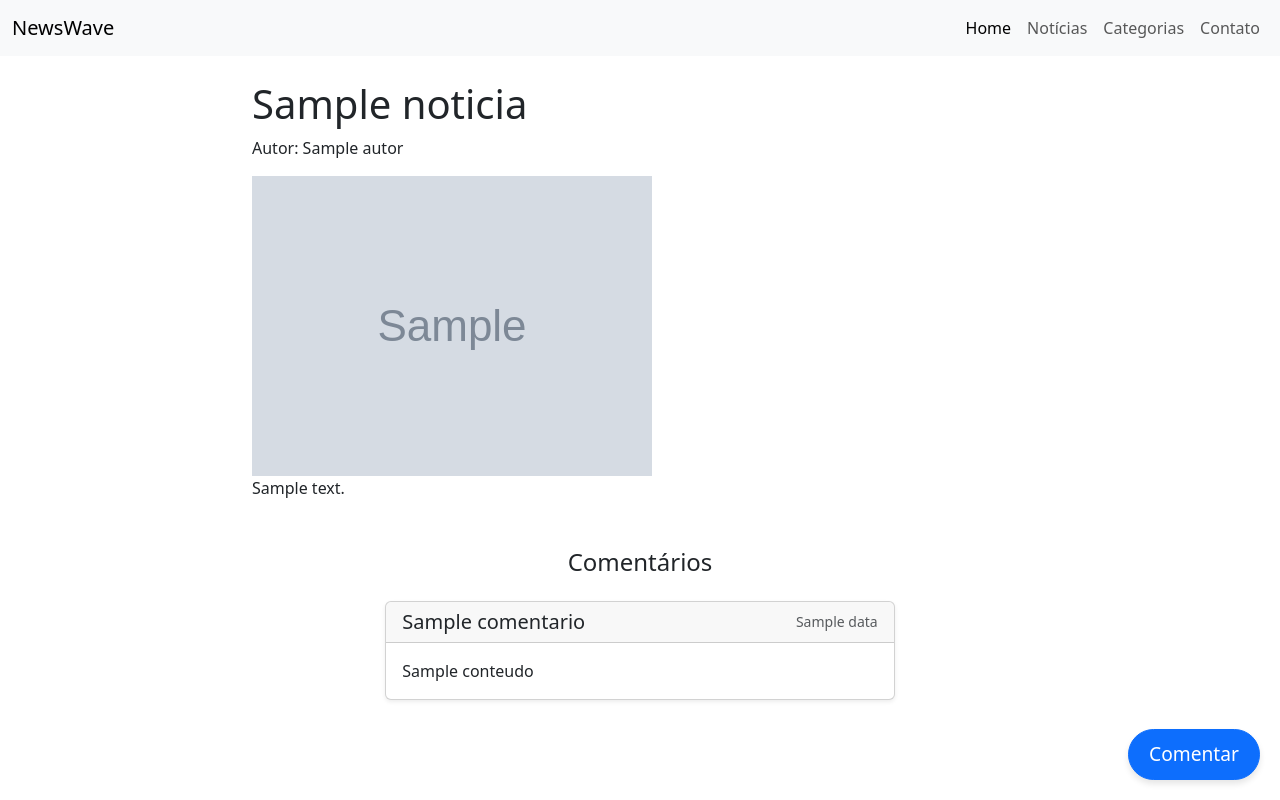
After one commit to gustavorodriDEV/newswave, a Flask app: template templates/discutir.html in a window 1280 px wide. The commit adds this page. Run offline with Flask 3, Linux system fonts and the light colour scheme; the template is opened without the code that fills it: most values are stand-ins (such as "Sample title", 1, 10 or a date in 2020); grey boxes marked "Sample" are stand-in pictures.

Commit message:
Implementa comentários nas notícias e adiciona link 'Ver notícia completa' para a fonte

```diff
--- a/main.py
+++ b/main.py
@@ -1,15 +1,15 @@
-from flask import Flask, render_template, request, redirect, flash, url_for, session, make_response
+from flask import Flask, render_template, request, redirect, flash, url_for, session, make_response, jsonify
 from config.db import conexao_db, fechar_conexao
 from usuario import Usuario
 from werkzeug.security import check_password_hash
 from config.secret_key import Secret_key
-from noticias import Noticias,salvar_noticias_db, buscar_noticias_db
-
+from noticias import Noticias, salvar_noticias_db, buscar_noticias_db
+from comentario_newswave import Comentario
+from datetime import datetime
 
 app = Flask(__name__)
 
 app.config['SECRET_KEY'] = Secret_key.sessao()
-
 
 @app.route('/teste_conexao')
 def teste_conexao():
@@ -26,26 +26,18 @@ def login():
         email = request.form['email']
         senha = request.form['password']
 
-        con = conexao_db()
-        if con:
-            try:
-                cursor = con.cursor()
-                cursor.execute("SELECT senha FROM usuarios WHERE email = %s", (email,))
-                result = cursor.fetchone()
+        usuario_classe = Usuario(None, None, None)
+        usuario = usuario_classe.buscar_por_email(email)
 
-                if result and check_password_hash(result[0], senha):
-                    session['email'] = email
-                    flash('Login realizado com sucesso!', 'sucesso')
-                    return redirect(url_for('index'))
-                else:
-                    flash('Email ou senha incorretos.', 'erro')
-            except Exception as e:
-                print(f"Erro: {e}")
-                flash('Erro ao realizar o login, tente novamente.', 'erro')
-            finally:
-                fechar_conexao(con)
+        if usuario and check_password_hash(usuario[3], senha):
+            session['email'] = email
+            flash('Login realizado com sucesso!', 'sucesso')
+            return redirect(url_for('index'))
+        else:
+            flash('Email ou senha incorretos.', 'erro')
 
     return render_template('login.html')
+
 
 @app.route('/cadastro', methods=['GET', 'POST'])
 def cadastro():
@@ -77,6 +69,13 @@ def index():
 
     noticias_do_banco = buscar_noticias_db()
 
+    for noticia in noticias_do_banco:
+        if 'id' in noticia:
+            noticia['comentarios_count'] = Comentario.contar_comentarios(noticia['id'])
+        else:
+            print("Noticia ID não encontrado")
+            noticia['comentarios_count'] = 0
+
     response = make_response(render_template('index.html',
                                              email=session['email'],
                                              articles=noticias_do_banco))
@@ -86,8 +85,8 @@ def index():
 
     return response
 
-@app.route('/noticia_completa/<int:noticia_id>')
-def noticia_completa(noticia_id):
+@app.route('/discutir/<int:noticia_id>')
+def discutir(noticia_id):
     if 'email' not in session:
         return redirect(url_for('login'))
 
@@ -95,18 +94,55 @@ def noticia_completa(noticia_id):
     cursor = conn.cursor(dictionary=True)
     cursor.execute("SELECT * FROM noticias WHERE id = %s", (noticia_id,))
     noticia = cursor.fetchone()
+
+    comentarios = Comentario.obter_comentarios(noticia_id)
+
     cursor.close()
     fechar_conexao(conn)
 
     if noticia:
-        response = make_response(render_template('noticia_completa.html', noticia=noticia))
-        response.headers['Cache-Control'] = 'private, no-store, max-age=0, must-revalidate'
-        response.headers['Pragma'] = 'no-cache'
-        response.headers['Expires'] = '-1'
-        return response
+        return render_template('discutir.html', noticia=noticia, comentarios=comentarios, noticia_id=noticia_id)
     else:
         flash("Notícia não encontrada", "erro")
         return redirect(url_for('index'))
+
+
+@app.route('/comentarios/<int:noticia_id>', methods=['GET', 'POST'])
+def comentario(noticia_id):
+    if request.method == 'POST':
+
+        if 'email' not in session:
+            flash('Você precisa estar logado para enviar um comentário.', 'erro')
+            return redirect(url_for('login'))
+
+        usuario_classe = Usuario(None, session['email'], None)
+        usuario = usuario_classe.buscar_por_email(session['email'])
+
+        if not usuario:
+            flash('Usuário não encontrado.', 'erro')
+            return redirect(url_for('login'))
+
+        conteudo = request.form.get('comentario')
+
+        if not conteudo or conteudo.strip() == '':
+            flash('O comentário não pode estar vazio.', 'erro')
+            return redirect(url_for('discutir', noticia_id=noticia_id))
+
+        novo_comentario = Comentario(conteudo, usuario[0], noticia_id)
+        if novo_comentario.inserir_comentario():
+            flash('Comentário enviado com sucesso!', 'sucesso')
+        else:
+            flash('Erro ao enviar comentário.', 'erro')
+
+        return redirect(url_for('discutir', noticia_id=noticia_id))
+
+    else:
+        comentarios = Comentario.obter_comentarios(noticia_id)
+        if comentarios:
+            return jsonify(comentarios), 200
+        else:
+            return jsonify({'message': 'Nenhum comentário encontrado para esta notícia.'}), 404
+
 
 @app.route('/logout', methods=['GET', 'POST'])
 def logout():
--- /dev/null
+++ b/static/css/discutir.css
@@ -0,0 +1,137 @@
+.container {
+    max-width: 800px;
+    margin: 100px auto 0;
+}
+.container {
+    max-width: 800px;
+    margin: 0 auto;
+}
+.title {
+    font-size: 24px;
+    font-weight: bold;
+    margin-bottom: 10px;
+}
+.autor {
+    font-size: 14px;
+    color: #888;
+    margin-bottom: 20px;
+}
+.image {
+    max-width: 100%;
+    height: auto;
+    margin-bottom: 20px;
+}
+.link {
+    display: inline-block;
+    margin-top: 20px;
+    padding: 10px 15px;
+    background-color: #007bff;
+    color: white;
+    text-decoration: none;
+    border-radius: 5px;
+}
+.link:hover {
+    background-color: #0056b3;
+}
+
+
+
+.comments-section {
+margin-top: 20px;
+padding: 15px;
+background-color: #f9f9f9;
+border-radius: 8px;
+box-shadow: 0 2px 4px rgba(0, 0, 0, 0.1);
+max-width: 700px;
+margin: 0 auto;
+}
+
+.comments-section h4 {
+font-size: 1.5em;
+margin-bottom: 20px;
+color: #333;
+text-align: center;
+font-family: 'Arial', sans-serif;
+}
+
+.comment-box {
+background-color: #fff;
+border-radius: 8px;
+padding: 15px;
+margin-bottom: 15px;
+border: 1px solid #e0e0e0;
+box-shadow: 0 1px 3px rgba(0, 0, 0, 0.1);
+}
+
+.comment-header {
+display: flex;
+justify-content: space-between;
+align-items: center;
+margin-bottom: 10px;
+}
+
+.comment-header h5 {
+margin: 0;
+font-size: 1.2em;
+font-weight: bold;
+color: #555;
+font-family: 'Arial', sans-serif;
+}
+
+.comment-header small {
+font-size: 0.9em;
+color: #999;
+}
+
+.comment-box p {
+font-size: 1em;
+color: #333;
+line-height: 1.5;
+margin: 0;
+font-family: 'Arial', sans-serif;
+}
+
+.no-comments {
+font-size: 1.2em;
+color: #777;
+text-align: center;
+margin-top: 20px;
+font-family: 'Arial', sans-serif;
+}
+
+
+.fixed-comment-btn {
+position: fixed;
+bottom: 20px;
+right: 20px;
+z-index: 1000;
+}
+
+.fixed-comment-btn button {
+font-size: 1.2em;
+padding: 10px 20px;
+border-radius: 50px;
+box-shadow: 0 4px 6px rgba(0, 0, 0, 0.1);
+}
+
+/* Oculta o formulário de comentário por padrão */
+.comment-form-container {
+position: fixed;
+bottom: -100%;
+left: 0;
+right: 0;
+z-index: 999;
+background-color: rgba(255, 255, 255, 0.9);
+transition: bottom 0.4s ease;
+padding: 20px;
+}
+
+/* Exibe o formulário quando ativo */
+.comment-form-container.active {
+bottom: 0;
+}
+
+.new-comment {
+max-width: 700px;
+margin: 0 auto;
+}
--- /dev/null
+++ b/templates/discutir.html
@@ -0,0 +1,115 @@
+<!DOCTYPE html>
+<html lang="en">
+<head>
+    <meta charset="UTF-8">
+    <meta name="viewport" content="width=device-width, initial-scale=1.0">
+    <title>{{ noticia['titulo'] }}</title>
+    <!-- Bootstrap CSS -->
+    <link href="https://cdn.jsdelivr.net/npm/bootstrap@5.3.0-alpha1/dist/css/bootstrap.min.css" rel="stylesheet">
+    <!-- Bootstrap Icons -->
+    <link href="https://cdnjs.cloudflare.com/ajax/libs/bootstrap-icons/1.8.1/font/bootstrap-icons.min.css" rel="stylesheet">
+    <!-- Bootstrap CSS -->
+   <link href="https://cdn.jsdelivr.net/npm/bootstrap@5.3.0-alpha1/dist/css/bootstrap.min.css" rel="stylesheet">
+
+   <link rel="stylesheet" type="text/css" href="{{ url_for('static', filename='css/discutir.css') }}">
+
+</head>
+<body>
+
+    <nav class="navbar navbar-expand-lg bg-light ">
+        <div class="container-fluid">
+            <a class="navbar-brand" href="#">NewsWave</a>
+            <button class="navbar-toggler" type="button" data-bs-toggle="collapse" data-bs-target="#navbarNav" aria-controls="navbarNav" aria-expanded="false" aria-label="Toggle navigation">
+                <span class="navbar-toggler-icon"></span>
+            </button>
+            <div class="collapse navbar-collapse" id="navbarNav">
+                <ul class="navbar-nav ms-auto">
+                    <li class="nav-item">
+                        <a class="nav-link active" aria-current="page" href="#">Home</a>
+                    </li>
+                    <li class="nav-item">
+                        <a class="nav-link" href="#">Notícias</a>
+                    </li>
+                    <li class="nav-item">
+                        <a class="nav-link" href="#">Categorias</a>
+                    </li>
+                    <li class="nav-item">
+                        <a class="nav-link" href="#">Contato</a>
+                    </li>
+                </ul>
+            </div>
+        </div>
+    </nav>
+
+   <br>
+    <div class="container">
+        <h1>{{ noticia['titulo'] }}</h1>
+        <p>Autor: {{ noticia['autor'] or 'Autor não disponível' }}</p>
+        <img src="{{ noticia['imagemURL'] }}" alt="Imagem da Notícia" style="max-width: 100%;">
+        <p>{{ noticia['descricao'] }}</p>
+    </div>
+
+    <div class="comment-section">
+
+
+
+         <!-- Formulário para Deixar um Comentário -->
+         <div class="fixed-comment-btn">
+            <button id="commentBtn" class="btn btn-primary">Comentar</button>
+        </div>
+
+        <!-- Formulário de comentário oculto inicialmente -->
+        <div class="comment-form-container" id="commentForm">
+            <div class="row justify-content-center">
+                <div class="col-lg-8">
+                    <div class="new-comment card my-5 shadow-sm">
+                        <div class="card-body">
+                            <h5 class="card-title">Deixe um comentário</h5>
+                            <form method="POST" action="{{ url_for('comentario', noticia_id=noticia_id) }}">
+                                <div class="mb-3">
+                                    <textarea name="comentario" class="form-control" placeholder="Escreva seu comentário" rows="4" required></textarea>
+                                </div>
+                                <button type="submit" class="btn btn-primary">Enviar</button>
+                            </form>
+                        </div>
+                    </div>
+                </div>
+            </div>
+        </div>
+
+    <!-- Formulário para Novo Comentário -->
+    <div class="container my-5">
+    <!-- Seção de Comentários -->
+    <h4 class="text-center mb-4">Comentários</h4>
+    <div class="row justify-content-center">
+        <div class="col-lg-8">
+            {% if comentarios %}
+                {% for comentario in comentarios %}
+                    <div class="card mb-3 shadow-sm">
+                        <div class="card-header d-flex justify-content-between align-items-center">
+                            <h5 class="card-title mb-0">{{ comentario['nome'] }}</h5>
+                            <small class="text-muted">{{ comentario['data'] }}</small>
+                        </div>
+                        <div class="card-body">
+                            <p class="card-text">{{ comentario['conteudo'] }}</p>
+                        </div>
+                    </div>
+                {% endfor %}
+            {% else %}
+                <p class="text-center text-muted">Não há comentários ainda.</p>
+            {% endif %}
+        </div>
+    </div>
+</div>
+
+<script>
+    document.getElementById('commentBtn').addEventListener('click', function() {
+        // Alterna a classe 'active' no formulário
+        const commentForm = document.getElementById('commentForm');
+        commentForm.classList.toggle('active');
+    });
+</script>
+    <!-- Bootstrap JS -->
+<script src="https://cdn.jsdelivr.net/npm/bootstrap@5.3.0-alpha1/dist/js/bootstrap.bundle.min.js"></script>
+</body>
+</html>
```
Also changed, not shown: comentario_newswave.py (added, +64 -0 lines), noticias.py (+27 -6 lines), static/css/index.css (+11 -0 lines), templates/index.html (+21 -6 lines), templates/noticia_completa.html (deleted, +0 -91 lines), usuario.py (+17 -25 lines), 1 other file.
